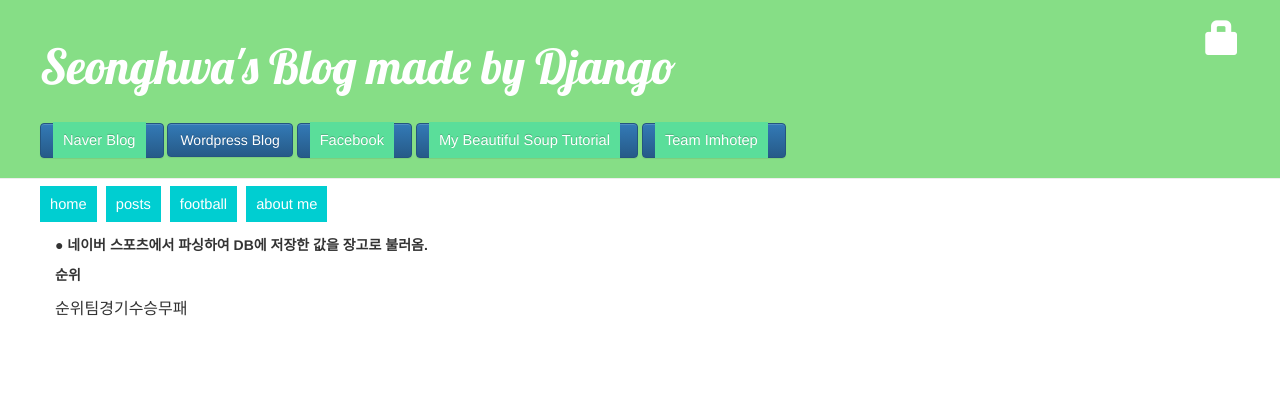
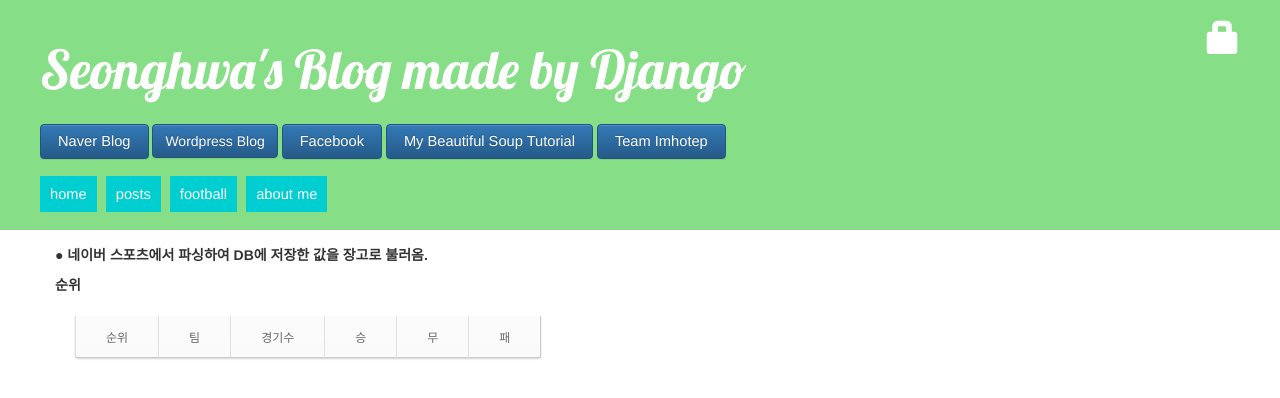
Before and after one commit to MartianLee/my-first-blog, a Django app: page /football_list/ in a window 1280 px wide. Shown: the top 398 px of the page. Run offline with Django 3.2, Linux system fonts and the light colour scheme; some libraries are stand-ins or nearby versions.

Commit message:
modify blog.css style

```diff
--- a/blog/static/css/blog.css
+++ b/blog/static/css/blog.css
@@ -2,34 +2,36 @@
     background-color: #86DE86;
     margin-top: 0;
     padding: 20px 20px 10px 40px;
-    margin-bottom: 5;
+    margin-bottom: 0;
+    border: none;
 }
 
 .page-header h1, .page-header h1 a, .page-header h1 a:visited, .page-header h1 a:active {
     color: #ffffff;
-    font-size: 36pt;
+    font-size: 40pt;
     text-decoration: none;
     margin-bottom: 20;
 }
 
 .page-smallheader {
-    padding: 10px 10px 10px 0px;
+    padding: 5px 5px 5px 0px;
     margin-bottom: 0;
 }
 
 .page-smallheader a{
-    background-color: #5ADE9A;
-    padding: 10px 10px 10px 10px;
-    margin-right: 5;
+
+    padding: 5px 5px 5px 5px;
     color: #ffffff;
     font-size: 11pt;
 }
 
 .post-header{
     display:block;
-    padding: 10px 10px 10px 40px;
+    background-color: #86DE86;
+    padding: 10px 10px 25px 40px;
     font-size: 11pt;
-    margin-bottom: 10;
+    margin-top: 0;
+    margin-bottom: 15;
 }
 
 .post-header a{
@@ -64,7 +66,7 @@ h1, h2, h3, h4 {
 .top-menu, .top-menu:hover, .top-menu:visited {
     color: #ffffff;
     float: right;
-    font-size: 26pt;
+    font-size: 25pt;
     margin-right: 20px;
 }
 
@@ -105,3 +107,83 @@ h1, h2, h3, h4 {
 .login-page input:focus{
     background-color: lightblue;
 }
+
+
+table {
+    font-family:Arial, Helvetica, sans-serif;
+    color:#666;
+    font-size:12px;
+    text-shadow: 1px 1px 0px #fff;
+    background:#eaebec;
+    margin:20px;
+    border:#ccc 1px solid;
+
+    -moz-border-radius:3px;
+    -webkit-border-radius:3px;
+    border-radius:3px;
+
+    -moz-box-shadow: 0 1px 2px #d1d1d1;
+    -webkit-box-shadow: 0 1px 2px #d1d1d1;
+    box-shadow: 0 1px 2px #d1d1d1;
+}
+table th {
+    padding:21px 25px 22px 25px;
+    border-top:1px solid #fafafa;
+    border-bottom:1px solid #e0e0e0;
+
+    background: #ededed;
+    background: -webkit-gradient(linear, left top, left bottom, from(#ededed), to(#ebebeb));
+    background: -moz-linear-gradient(top,  #ededed,  #ebebeb);
+}
+table th:first-child {
+    text-align: left;
+    padding-left:20px;
+}
+table tr:first-child th:first-child {
+    -moz-border-radius-topleft:3px;
+    -webkit-border-top-left-radius:3px;
+    border-top-left-radius:3px;
+}
+table tr:first-child th:last-child {
+    -moz-border-radius-topright:3px;
+    -webkit-border-top-right-radius:3px;
+    border-top-right-radius:3px;
+}
+table tr {
+    text-align: center;
+}
+table td {
+    padding:12px;
+    padding-left:30px;
+    padding-right:30px;
+    border-top: 1px solid #ffffff;
+    border-bottom:1px solid #e0e0e0;
+    border-left: 1px solid #e0e0e0;
+
+    background: #fafafa;
+    background: -webkit-gradient(linear, left top, left bottom, from(#fbfbfb), to(#fafafa));
+    background: -moz-linear-gradient(top,  #fbfbfb,  #fafafa);
+}
+table tr.even td {
+    background: #f6f6f6;
+    background: -webkit-gradient(linear, left top, left bottom, from(#f8f8f8), to(#f6f6f6));
+    background: -moz-linear-gradient(top,  #f8f8f8,  #f6f6f6);
+}
+table tr:last-child td {
+    border-bottom:0;
+}
+table tr:last-child td:first-child {
+    -moz-border-radius-bottomleft:3px;
+    -webkit-border-bottom-left-radius:3px;
+    border-bottom-left-radius:3px;
+}
+table tr:last-child td:last-child {
+    -moz-border-radius-bottomright:3px;
+    -webkit-border-bottom-right-radius:3px;
+    border-bottom-right-radius:3px;
+}
+table tr:hover td {
+    background: #f2f2f2;
+    background: -webkit-gradient(linear, left top, left bottom, from(#f2f2f2), to(#f0f0f0));
+    background: -moz-linear-gradient(top,  #f2f2f2,  #f0f0f0);
+}
```
